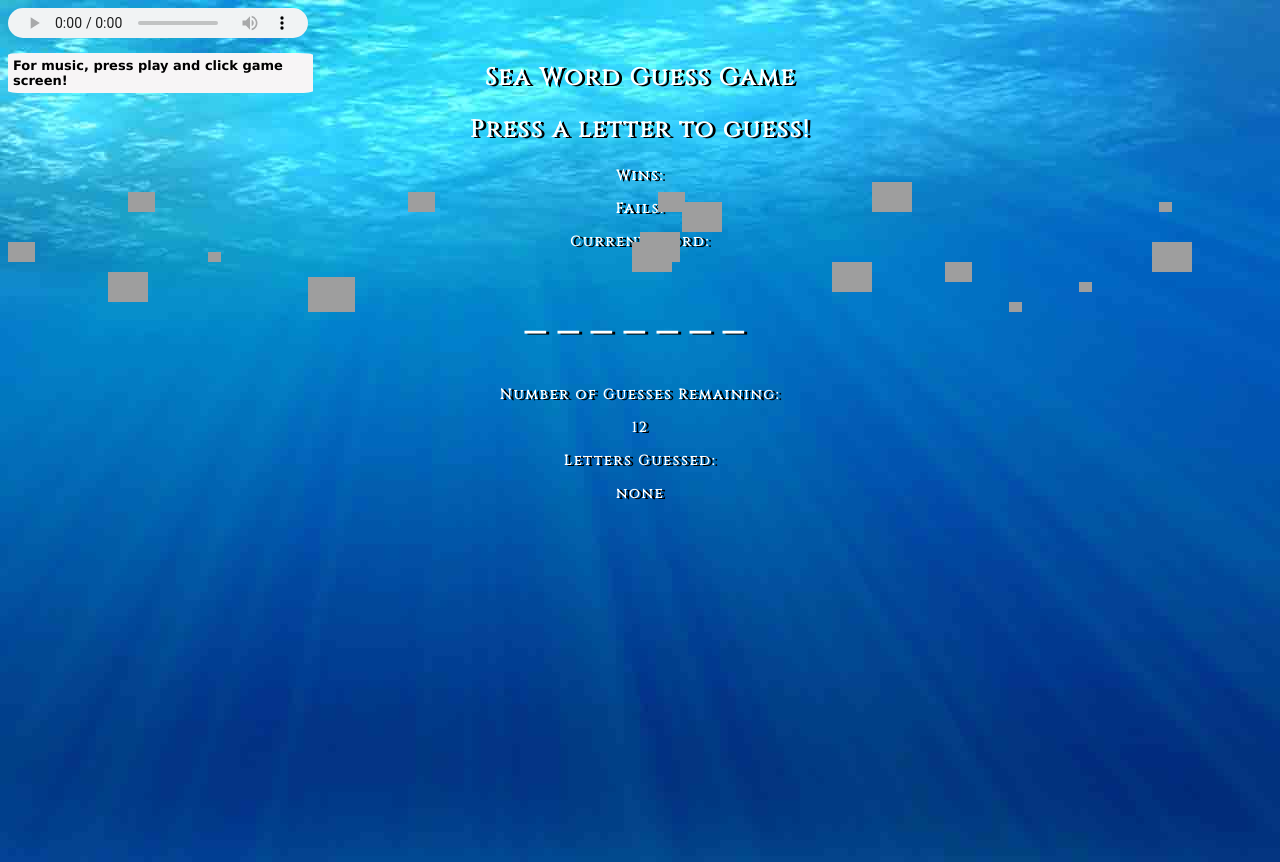
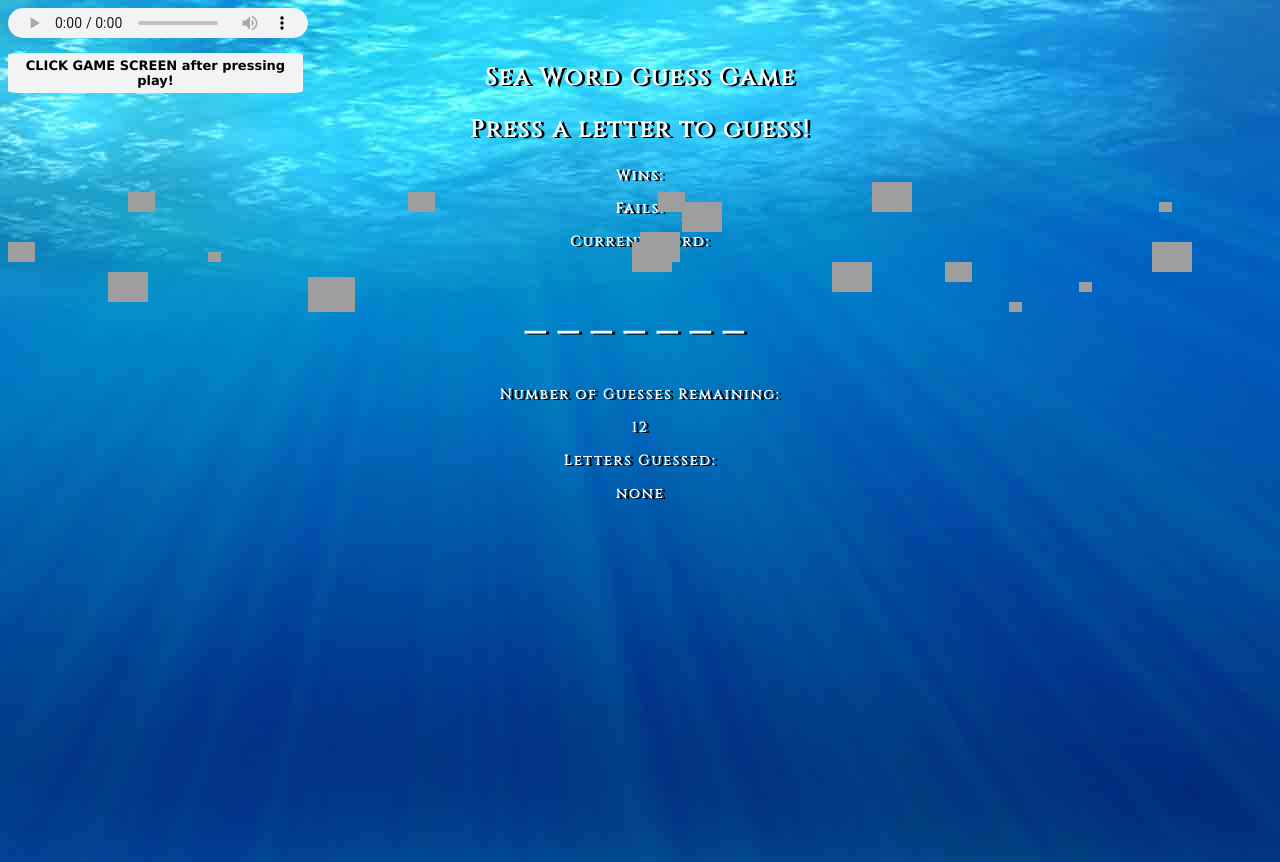
Before and after one commit to khussell/Word-Guess-Game, a plain HTML site: page index.html in a window 1280 px wide. Drawn offline with Linux system fonts and the light colour scheme; grey boxes are pictures that could not be loaded.

Commit message:
better instructions

```diff
--- a/assets/css/style.css
+++ b/assets/css/style.css
@@ -3,22 +3,20 @@ body{
     background-image: url(../images/2076193.jpg);
 }
 
-audio{
-    height: 30px;
-
-}
+audio{height: 30px}
 
 .music{
     font-family: 'Lucida Sans', 'Lucida Sans Regular', 'Lucida Grande', 'Lucida Sans Unicode', Geneva, Verdana, sans-serif;
     color: black;
-    width: 295px;
+    width: 285px;
     position: absolute;
     top: 40px;
     font-weight: bold;
-    background-color:#f7f5f6;
+    background-color:#f1f3f4;
     padding: 5px;
     border-radius: 5%;
     font-size: 13px;
+    text-align: center;
 
 }
 .container{
--- a/index.html
+++ b/index.html
@@ -11,7 +11,7 @@
 </head>
 <body>
 <audio src="assets/sound/06 - Jamming.mp3"  controls loop id="audioPlayer"></audio>
-<p class="music">For music, press play and click game screen!</p>
+<p class="music">CLICK GAME SCREEN after pressing play!</p>
 <audio src="assets/sound/dolphinSound.mp3"></audio>
 <section class="game">
     <div class="container">
```
